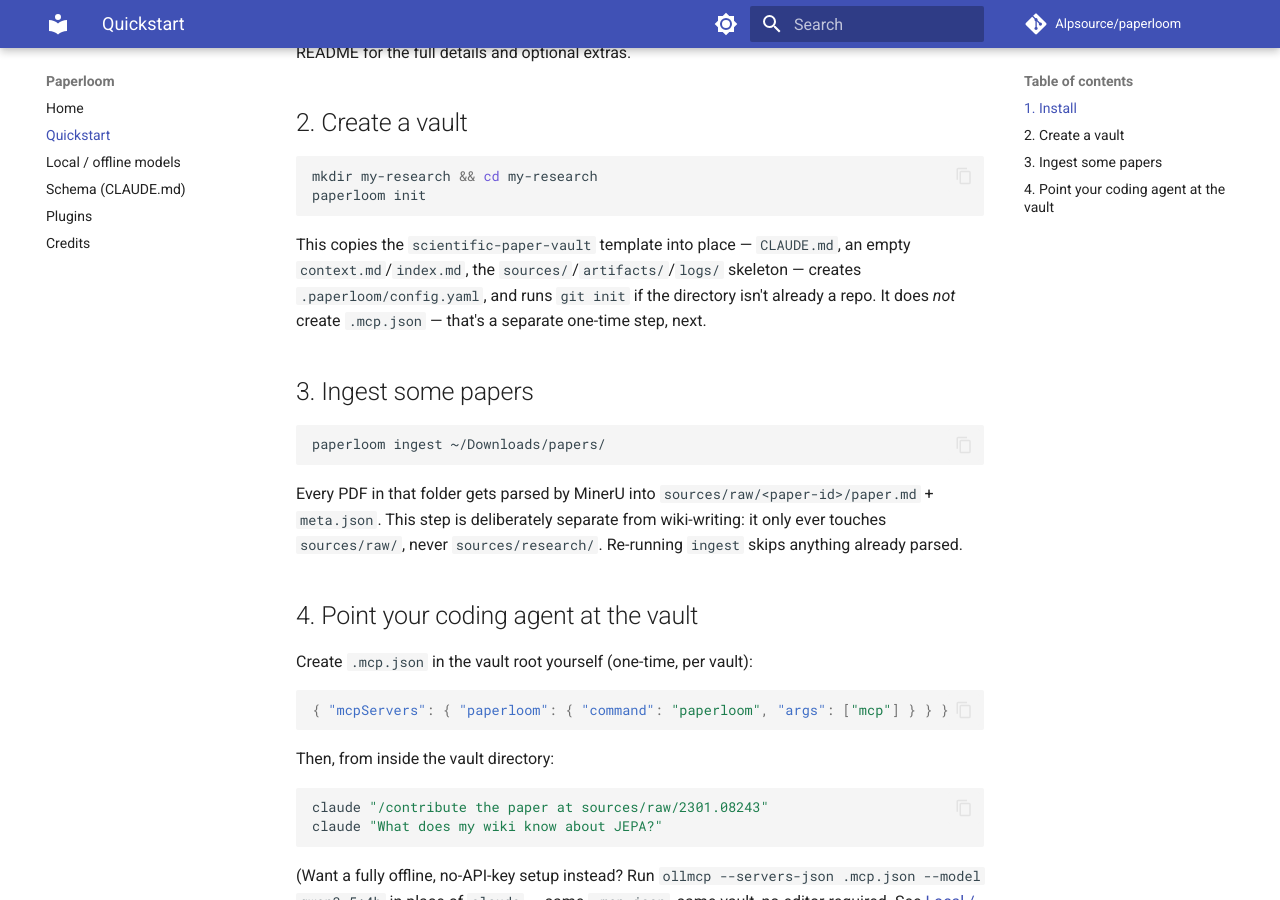
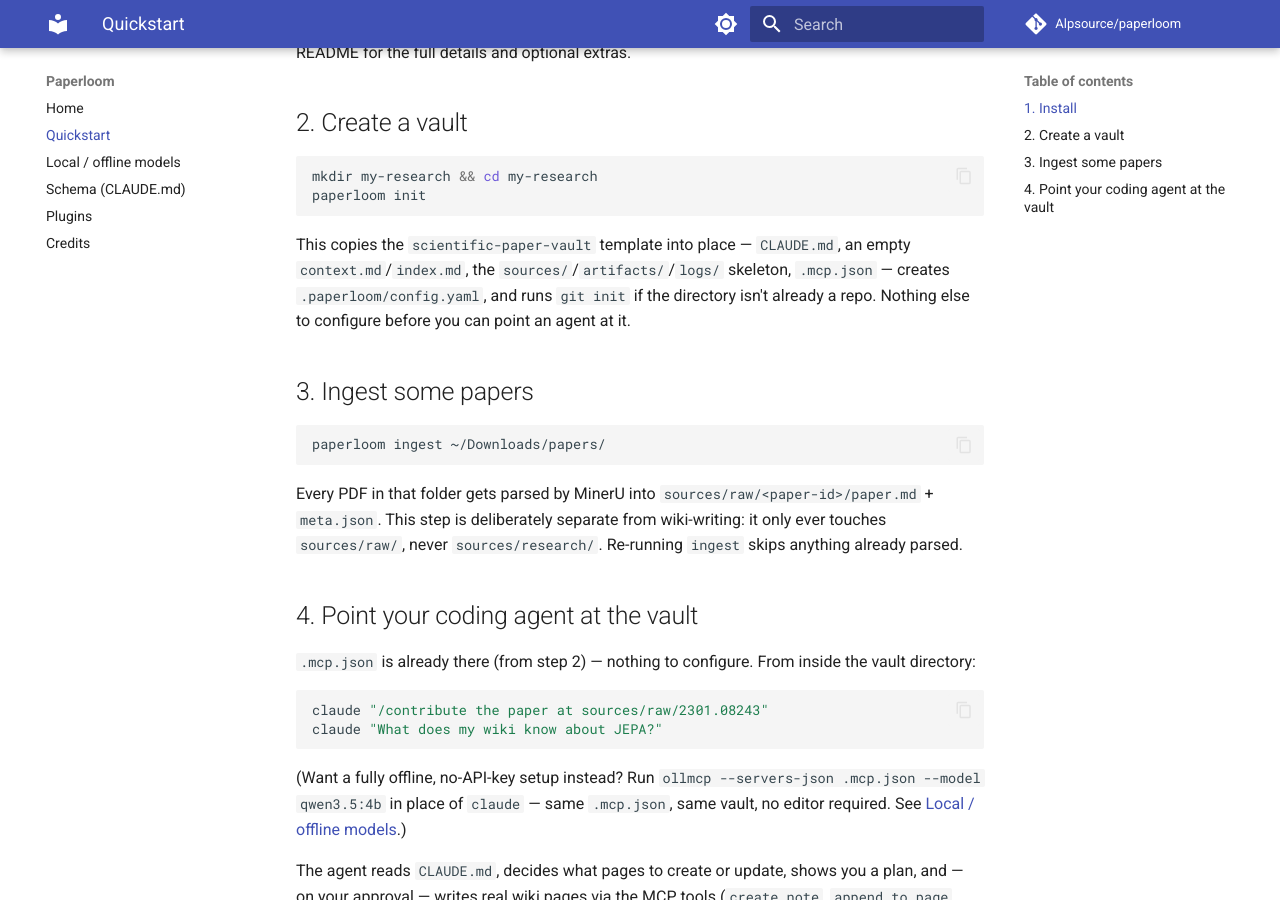
Before and after one commit to Alpsource/paperloom, an MkDocs documentation site: the page built from docs/quickstart.md, in a window 1280 px wide and 900 px high, scrolled down 675 px. Built offline with MkDocs 1.6.1 and Material for MkDocs 9.7.7, drawn with Linux system fonts in a browser that asks for light colours; comment, search, counter and statistics services are not loaded.

Commit message:
paperloom init now creates .mcp.json automatically
Real, unnecessary friction: .mcp.json's content is fully static (never
varies per vault) and isn't even Claude-Code-specific (ollmcp's
--servers-json reads the exact same file), yet every doc told the user to
hand-type it via a heredoc on every new vault. paperloom init now ships
.mcp.json as a literal template file, copied the same way CLAUDE.md and
everything else already is - no new code path, just one more file in the
template directory.

Updated every doc that had the manual step (README.md, docs/quickstart.md,
paperloom.md's own skeleton example and Appendix B bootstrap script), plus
paperloom.md's §2 repo-layout tree (also added .claude/commands/, which
was missing from that tree since an earlier fix). Added a real test
verifying paperloom init actually produces the file with correct content.

Verified: 48/48 native, 52/52 real Linux (WSL2), ruff/mypy clean, mkdocs
build --strict succeeds.

````diff
--- a/docs/quickstart.md
+++ b/docs/quickstart.md
@@ -42,9 +42,9 @@ paperloom init
 
 This copies the `scientific-paper-vault` template into place — `CLAUDE.md`,
 an empty `context.md`/`index.md`, the `sources/`/`artifacts/`/`logs/`
-skeleton — creates `.paperloom/config.yaml`, and runs `git init` if the
-directory isn't already a repo. It does *not* create `.mcp.json` — that's
-a separate one-time step, next.
+skeleton, `.mcp.json` — creates `.paperloom/config.yaml`, and runs
+`git init` if the directory isn't already a repo. Nothing else to
+configure before you can point an agent at it.
 
 ## 3. Ingest some papers
 
@@ -59,13 +59,8 @@ separate from wiki-writing: it only ever touches `sources/raw/`, never
 
 ## 4. Point your coding agent at the vault
 
-Create `.mcp.json` in the vault root yourself (one-time, per vault):
-
-```json
-{ "mcpServers": { "paperloom": { "command": "paperloom", "args": ["mcp"] } } }
-```
-
-Then, from inside the vault directory:
+`.mcp.json` is already there (from step 2) — nothing to configure. From
+inside the vault directory:
 
 ```bash
 claude "/contribute the paper at sources/raw/2301.08243"
````
Also changed, not shown: README.md (+2 -8 lines), paperloom.md (+6 -8 lines), 2 other files.
